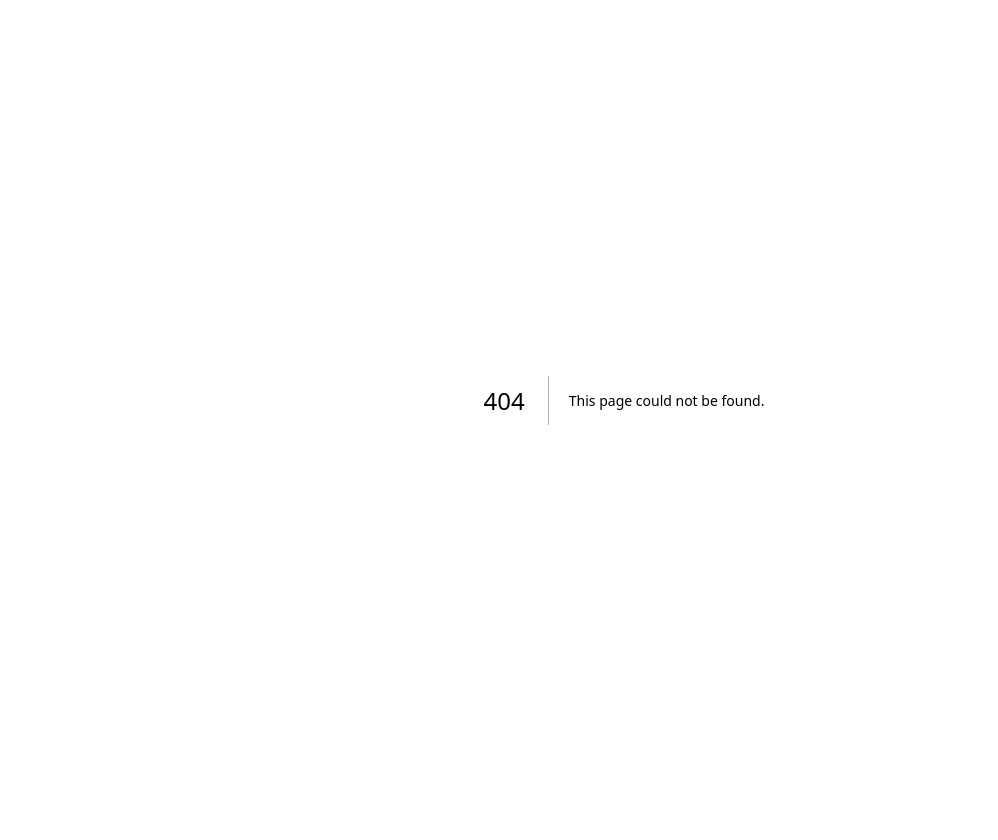
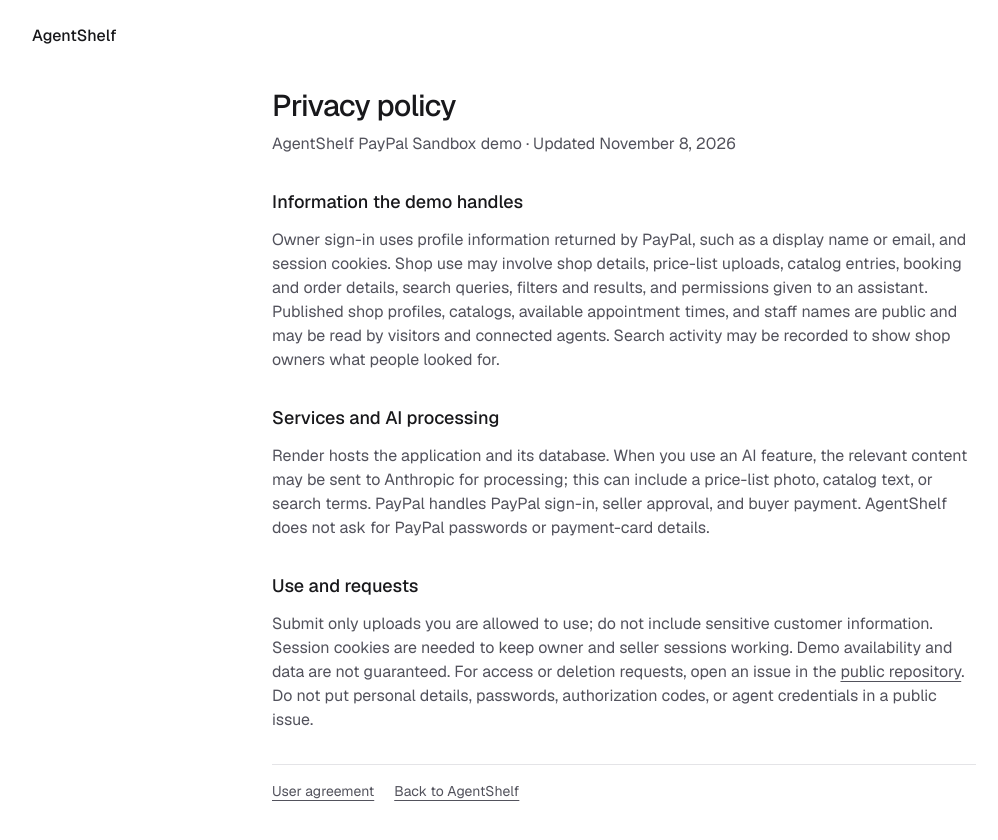
Before and after one commit to ever-guild/AgentShelf, a Next.js app: page /privacy in a window 1280 px wide. Before the commit this address had no page. Shown: the whole page, without its empty margins (16-1014 px from the left). Before the commit the page ends 800 px from the top, so only its background shows below. Built offline with nearby package versions, Linux system fonts and the light colour scheme.

Commit message:
feat(identity): add public demo privacy and agreement pages
Refs: #45

```diff
--- /dev/null
+++ b/src/app/privacy/page.tsx
@@ -0,0 +1,51 @@
+import type { Metadata } from "next";
+import Link from "next/link";
+
+export const metadata: Metadata = {
+  title: "Privacy policy | AgentShelf",
+  description: "What the AgentShelf Sandbox demo processes and how to contact its maintainers about your data.",
+};
+
+const quiet = "text-zinc-600 dark:text-zinc-400";
+
+export default function PrivacyPage() {
+  return (
+    <>
+      <header className="px-4 pt-6 sm:px-8 lg:px-12">
+        <Link href="/" className="font-medium">AgentShelf</Link>
+      </header>
+      <main className="mx-auto flex w-full max-w-3xl flex-1 flex-col gap-8 px-4 py-10 sm:px-8">
+        <div className="flex flex-col gap-2">
+          <h1 className="text-3xl font-medium tracking-tight">Privacy policy</h1>
+          <p className={quiet}>AgentShelf PayPal Sandbox demo · Updated November 8, 2026</p>
+        </div>
+
+        <section className="flex flex-col gap-3">
+          <h2 className="text-lg font-medium">Information the demo handles</h2>
+          <p className={quiet}>
+            Owner sign-in uses profile information returned by PayPal, such as a display name or email, and session cookies. Shop use may involve shop details, price-list uploads, catalog entries, booking and order details, search queries, filters and results, and permissions given to an assistant. Published shop profiles, catalogs, available appointment times, and staff names are public and may be read by visitors and connected agents. Search activity may be recorded to show shop owners what people looked for.
+          </p>
+        </section>
+
+        <section className="flex flex-col gap-3">
+          <h2 className="text-lg font-medium">Services and AI processing</h2>
+          <p className={quiet}>
+            Render hosts the application and its database. When you use an AI feature, the relevant content may be sent to Anthropic for processing; this can include a price-list photo, catalog text, or search terms. PayPal handles PayPal sign-in, seller approval, and buyer payment. AgentShelf does not ask for PayPal passwords or payment-card details.
+          </p>
+        </section>
+
+        <section className="flex flex-col gap-3">
+          <h2 className="text-lg font-medium">Use and requests</h2>
+          <p className={quiet}>
+            Submit only uploads you are allowed to use; do not include sensitive customer information. Session cookies are needed to keep owner and seller sessions working. Demo availability and data are not guaranteed. For access or deletion requests, open an issue in the <a href="https://github.com/ever-guild/AgentShelf/issues" className="underline underline-offset-4">public repository</a>. Do not put personal details, passwords, authorization codes, or agent credentials in a public issue.
+          </p>
+        </section>
+
+        <nav aria-label="Policy links" className={`flex flex-wrap gap-x-5 gap-y-2 border-t border-zinc-200 pt-4 text-sm dark:border-zinc-800 ${quiet}`}>
+          <Link href="/terms" className="underline underline-offset-4">User agreement</Link>
+          <Link href="/" className="underline underline-offset-4">Back to AgentShelf</Link>
+        </nav>
+      </main>
+    </>
+  );
+}
--- /dev/null
+++ b/src/app/terms/page.tsx
@@ -0,0 +1,51 @@
+import type { Metadata } from "next";
+import Link from "next/link";
+
+export const metadata: Metadata = {
+  title: "User agreement | AgentShelf",
+  description: "Practical rules for using the AgentShelf PayPal Sandbox hackathon prototype.",
+};
+
+const quiet = "text-zinc-600 dark:text-zinc-400";
+
+export default function TermsPage() {
+  return (
+    <>
+      <header className="px-4 pt-6 sm:px-8 lg:px-12">
+        <Link href="/" className="font-medium">AgentShelf</Link>
+      </header>
+      <main className="mx-auto flex w-full max-w-3xl flex-1 flex-col gap-8 px-4 py-10 sm:px-8">
+        <div className="flex flex-col gap-2">
+          <h1 className="text-3xl font-medium tracking-tight">User agreement</h1>
+          <p className={quiet}>AgentShelf PayPal Sandbox demo · Updated November 8, 2026</p>
+        </div>
+
+        <section className="flex flex-col gap-3">
+          <h2 className="text-lg font-medium">A Sandbox demo</h2>
+          <p className={quiet}>
+            AgentShelf is an experimental prototype for testing shop catalogs and assistant workflows. PayPal use is limited to Sandbox accounts; the demo does not take live payments or promise real order fulfilment. PayPal sign-in does not connect a shop for payments: an owner must separately review and approve that connection on PayPal, and a buyer confirms any Sandbox payment there.
+          </p>
+        </section>
+
+        <section className="flex flex-col gap-3">
+          <h2 className="text-lg font-medium">Content and assistant access</h2>
+          <p className={quiet}>
+            Submit only content you own or are allowed to use. Do not upload sensitive customer information. Published shop profiles and catalogs are public. AI output is a draft and can be wrong; review it before publishing or using it to make a decision. Only give an assistant the permissions it needs, and keep its access credential private.
+          </p>
+        </section>
+
+        <section className="flex flex-col gap-3">
+          <h2 className="text-lg font-medium">Using the prototype</h2>
+          <p className={quiet}>
+            Do not attempt to access another owner&rsquo;s data, bypass permissions, or disrupt the service. Keep your account and assistant credentials secure. The demo may change or be unavailable, and demo data is not guaranteed to persist. To ask about deletion, contact the maintainers through <a href="https://github.com/ever-guild/AgentShelf/issues" className="underline underline-offset-4">GitHub issues</a> without posting personal details or credentials. PayPal and connected services have their own terms. If these conditions do not work for you, do not use the demo.
+          </p>
+        </section>
+
+        <nav aria-label="Policy links" className={`flex flex-wrap gap-x-5 gap-y-2 border-t border-zinc-200 pt-4 text-sm dark:border-zinc-800 ${quiet}`}>
+          <Link href="/privacy" className="underline underline-offset-4">Privacy policy</Link>
+          <Link href="/" className="underline underline-offset-4">Back to AgentShelf</Link>
+        </nav>
+      </main>
+    </>
+  );
+}
```
Also changed, not shown: 3 other files (tests, documents, lock files or other folders).
